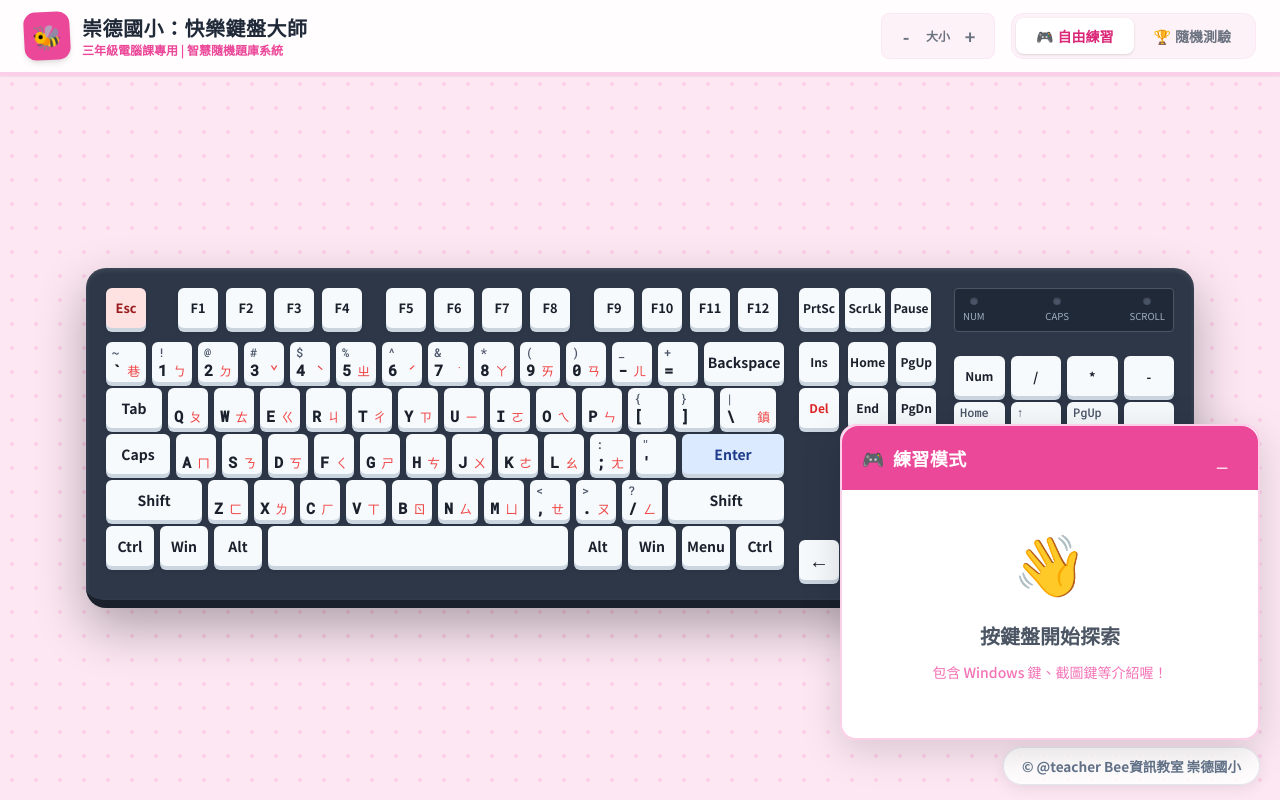
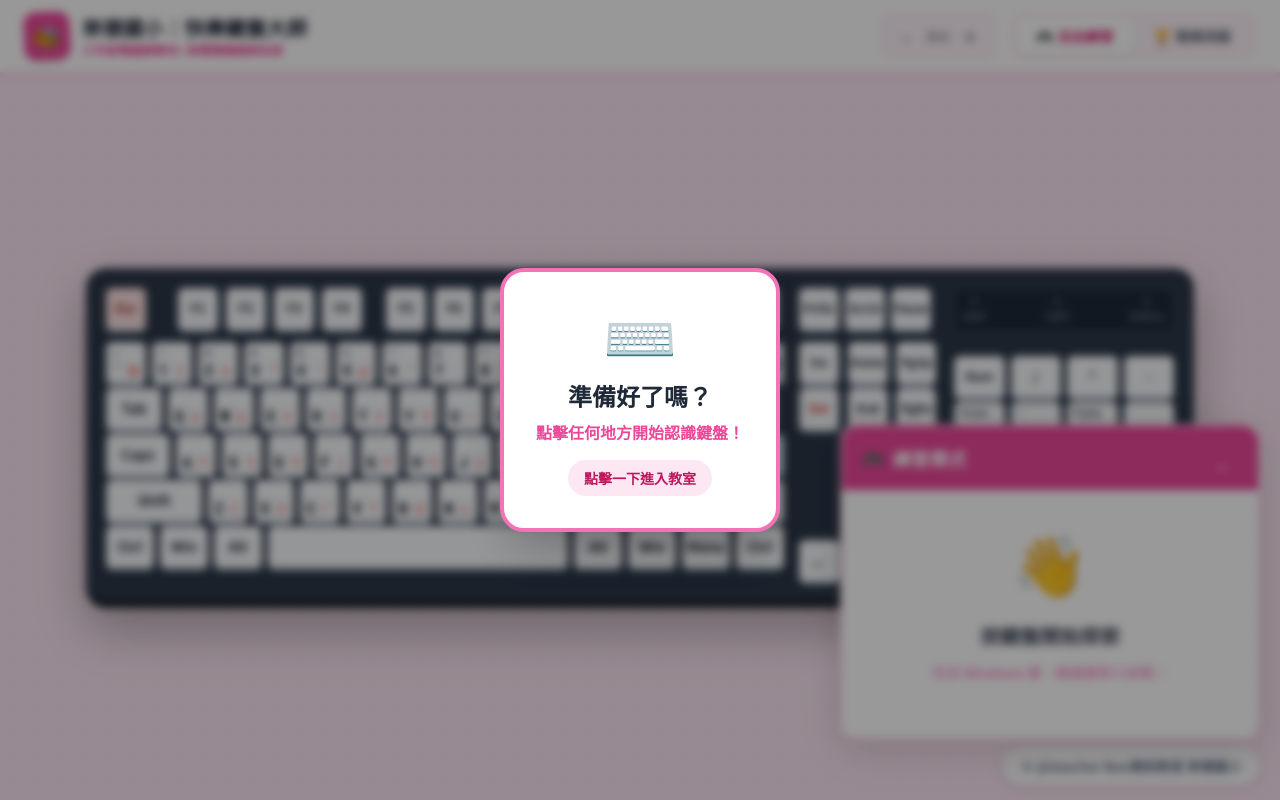
Before and after one commit to beye-class/keyboard-master, a plain HTML site: page index.html in a window 1280 px wide. Drawn offline with nearby package versions, Linux system fonts and the light colour scheme.

```diff
--- a/index.html
+++ b/index.html
@@ -126,9 +126,31 @@
         .wrong-anim { animation: shakeRed 0.5s; }
         @keyframes pulseGreen { 0% { background: #d1fae5; } 100% { background: #fff; } }
         @keyframes shakeRed { 0%, 100% { transform: translateX(0); } 25% { transform: translateX(-5px); } 75% { transform: translateX(5px); } }
+
+        /* 啟動遮罩 */
+        #start-overlay {
+            position: fixed;
+            inset: 0;
+            background: rgba(0,0,0,0.4);
+            backdrop-filter: blur(4px);
+            z-index: 100;
+            display: flex;
+            align-items: center;
+            justify-content: center;
+        }
     </style>
 </head>
 <body>
+
+    <!-- 啟動遮罩：確保使用者點擊後獲取焦點 -->
+    <div id="start-overlay" onclick="this.style.display='none'">
+        <div class="bg-white p-8 rounded-3xl shadow-2xl text-center transform hover:scale-105 transition cursor-pointer border-4 border-pink-400">
+            <div class="text-6xl mb-4">⌨️</div>
+            <h2 class="text-2xl font-bold text-gray-800 mb-2">準備好了嗎？</h2>
+            <p class="text-pink-500 font-bold mb-4">點擊任何地方開始認識鍵盤！</p>
+            <div class="bg-pink-100 text-pink-700 px-4 py-2 rounded-full text-sm font-bold inline-block">點擊一下進入教室</div>
+        </div>
+    </div>
 
     <header class="bg-white/90 backdrop-blur-sm shadow-sm z-10 px-6 py-3 flex justify-between items-center shrink-0 border-b-4 border-pink-200">
         <div class="flex items-center gap-3">
@@ -310,6 +332,7 @@
                     <div id="NumpadDivide" class="key key-func w-full h-10">/</div>
                     <div id="NumpadMultiply" class="key key-func w-full h-10">*</div>
                     <div id="NumpadSubtract" class="key key-func w-full h-10">-</div>
+
                     <div id="Numpad7" class="key key-std w-full h-10"><span class="k-shift">Home</span><span class="k-main">7</span></div>
                     <div id="Numpad8" class="key key-std w-full h-10"><span class="k-shift">↑</span><span class="k-main">8</span></div>
                     <div id="Numpad9" class="key key-std w-full h-10"><span class="k-shift">PgUp</span><span class="k-main">9</span></div>
@@ -386,6 +409,7 @@
                 <div id="q-feedback" class="h-10 text-center text-lg font-bold flex items-center justify-center rounded-lg transition-all"></div>
                 <div class="mt-auto text-center pt-4 border-t border-gray-100"><p class="text-xs text-gray-400">若視窗擋住按鍵，可以按住最上方標題拖移喔！</p></div>
             </div>
+
             <div id="panel-result" class="hidden text-center py-6">
                 <div class="text-7xl mb-4 animate-bounce">🏆</div>
                 <h2 class="text-3xl font-bold text-gray-800 mb-2">太棒了！挑戰完成</h2>
@@ -397,6 +421,9 @@
     </div>
 
     <script>
+        // 設定初始模式
+        let currentMode = 'practice';
+
         // 【百科全書模式】包含所有系統按鍵的詳細介紹
         const keyData = {
             'F1': { name: 'F1 說明鍵', desc: '【幫助 Help】在大部分的程式裡，按下 F1 會跳出「使用說明」或「幫助」視窗。', combos: [] },
@@ -430,7 +457,7 @@
             'Digit2': { name: '2 / ㄉ / @', desc: '打數字 2。按住 Shift 變小老鼠 (@)。注音是「ㄉ」。', combos: [] }
         };
 
-        // 【智慧隨機題庫】共 50 題，分為 5 類
+        // 【智慧隨機題庫】
         const bankBuckets = {
             editing: [
                 { t: "打錯字了！我要用哪個「橡皮擦」把左邊的字擦掉？", k: ['Backspace'] },
@@ -471,7 +498,7 @@
             numpad: [
                 { t: "請開啟「數字鍵盤」的小燈泡 (Num Lock)！", k: ['NumLock'] },
                 { t: "請按右邊數字鍵盤上的「Enter」鍵！", k: ['NumpadEnter'] },
-                { t: "用右邊的數字區輸入數字「5」！(上面有小凸點喔)", k: ['Numpad5'] },
+                { t: "用右邊的數字區輸入數字「5」！", k: ['Numpad5'] },
                 { t: "數學課要打「加號 +」，請按數字區的哪個鍵？", k: ['NumpadAdd'] },
                 { t: "數學課要打「減號 -」，請按數字區的哪個鍵？", k: ['NumpadSubtract'] },
                 { t: "想要打數學的「乘號 *」，請按數字區的哪個鍵？", k: ['NumpadMultiply'] },
@@ -494,14 +521,17 @@
             ]
         };
 
-        let quizQuestions = [], quizState = { idx: 0, score: 0, lives: 3 }, pressedKeys = new Set(), keyboardScale = 1, currentMode = 'practice';
+        let quizQuestions = [], quizState = { idx: 0, score: 0, lives: 3 }, pressedKeys = new Set(), keyboardScale = 1;
         const floatWin = document.getElementById('floating-window'), dragHandle = document.getElementById('drag-handle');
         let isDragging = false, startX, startY, hasMoved = false;
 
         dragHandle.addEventListener('mousedown', (e) => {
             if(e.target.tagName === 'BUTTON') return;
             isDragging = true; const rect = floatWin.getBoundingClientRect();
-            if (!hasMoved) { floatWin.style.left = rect.left + 'px'; floatWin.style.top = rect.top + 'px'; floatWin.style.right = 'auto'; floatWin.style.bottom = 'auto'; hasMoved = true; }
+            if (!hasMoved) {
+                floatWin.style.left = rect.left + 'px'; floatWin.style.top = rect.top + 'px';
+                floatWin.style.right = 'auto'; floatWin.style.bottom = 'auto'; hasMoved = true;
+            }
             startX = e.clientX - floatWin.offsetLeft; startY = e.clientY - floatWin.offsetTop;
         });
         document.addEventListener('mousemove', (e) => { if (!isDragging) return; let newX = e.clientX - startX, newY = e.clientY - startY; floatWin.style.left = `${newX}px`; floatWin.style.top = `${newY}px`; });
```
